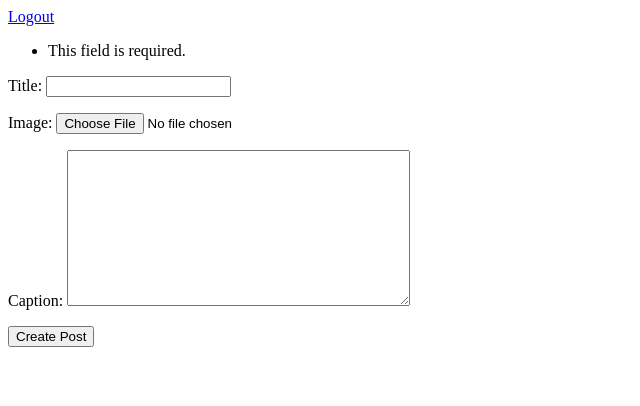
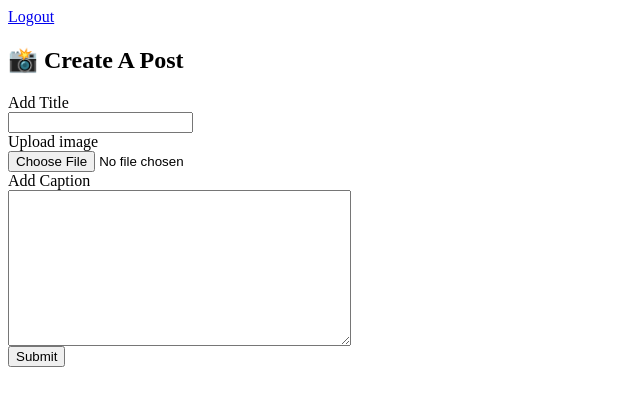
Before and after one commit to Sudhanshu-Badole/A_Social_Media_App, a Django app: page /posts/create in a window 1280 px wide. Shown: the top 406 px of the page, without its empty margins (0-640 px from the left). Run offline with Django 3.2, Linux system fonts and the light colour scheme; the visitor is signed in with stand-in values (Sample User, id 1).

Commit message:
create post bug fixed

```diff
--- a/posts/forms.py
+++ b/posts/forms.py
@@ -5,4 +5,3 @@
     class Meta:
         model = Post
         fields = ('title', 'image', 'caption')
-    image = forms.ImageField(required=False)
--- a/posts/templates/posts/create.html
+++ b/posts/templates/posts/create.html
@@ -1,15 +1,37 @@
-{% extends "users/base.html" %}
 
+{% extends 'users/base.html' %}
 {% block body %}
+<h2 class="text-2xl m-10 font-bold">📸 Create A Post</h2>
+<div class="container py-5 mx-10">
+
+<form method="post" class="bg-white shadow-md m-10 px-8 rounded pt-6 pb-8 mb-4 w-4/5" enctype="multipart/form-data">
+  {% csrf_token %}
+  <div class="mb-2">
+    <label class="block text-grey-700 text-sm font-bold mb-2" for="">Add Title</label>
+    <div class="shadow appearance-none border rounded py-2 px-3 mr-10 text-grey-700">
+      {{ form.title }}
+    </div>
+
+  </div>
+  <div class="mb-2">
+    <label class="block text-grey-700 text-sm font-bold mb-2" for="">Upload image</label>
+    <div class="shadow appearance-none border rounded py-2 px-3 mr-10 text-grey-700">
+      {{ form.image }}
+    </div>
+
+  </div>
+  <div class="mb-2">
+    <label class="block text-grey-700 text-sm font-bold mb-2" for="">Add Caption</label>
+    <div class="shadow appearance-none border rounded py-2 px-3 mr-10 text-grey-700">
+      {{ form.caption }}
+    </div>
+
+  </div>
 
 
 
-<form method="post">
-    {% csrf_token %}
-    <!-- Your form fields go here -->
-    {{form.as_p}}
-    <input type="submit" value="Create Post">
+   <button type="submit" class="bg-green-500 text-white my-5 px-5 py-2">Submit</button>
 </form>
 
-
+</div>
 {% endblock %}
--- a/posts/views.py
+++ b/posts/views.py
@@ -15,5 +15,4 @@
             new_item.save()
     else:
         form = PostCreateForm(data=request.GET)
-
     return render(request, 'posts/create.html', {'form': form})
```
Also changed, not shown: media/images/23/11/06/John_wick.jpg (added).
